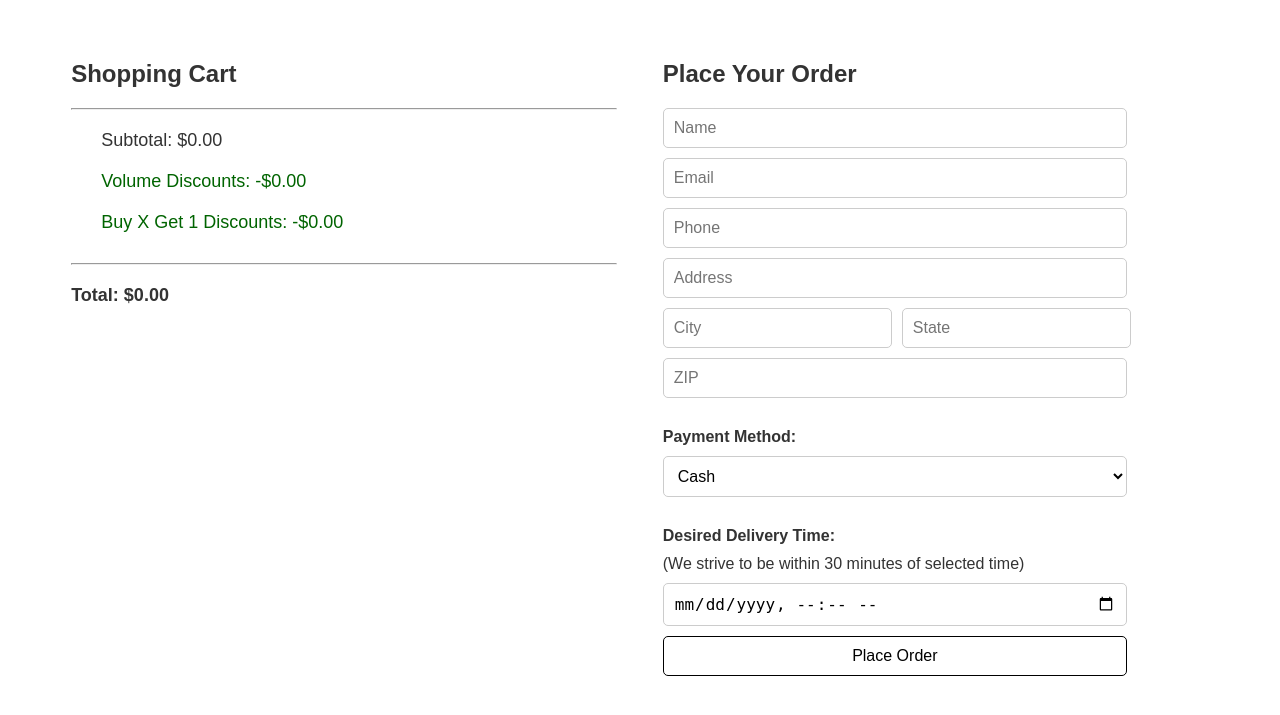
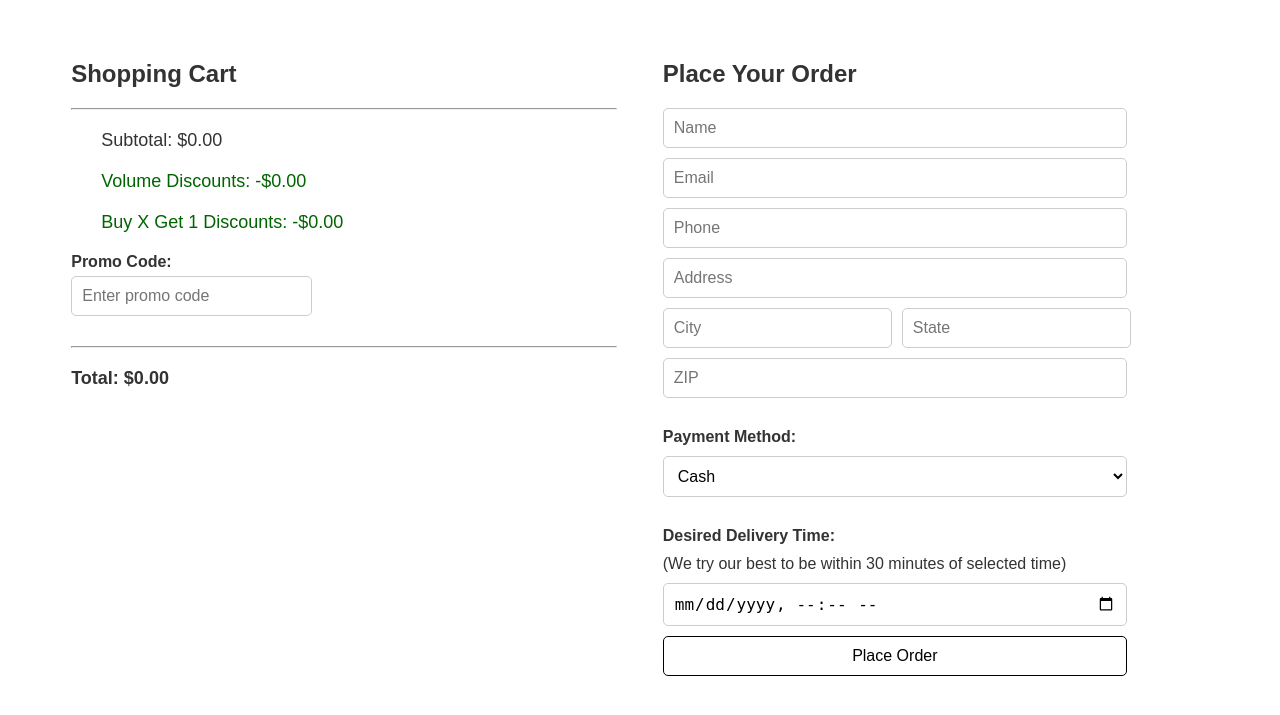
Before and after one commit to Loganbn2/TopCola, a Flask app: template templates/cart.html in a window 1280 px wide. Shown: the top 715 px of the page. Run offline with Flask 3, Linux system fonts and the light colour scheme; the template is opened without the code that fills it, so the values that code supplies are empty.

Commit message:
implemented promo codes to cart

```diff
--- a/main.py
+++ b/main.py
@@ -6,7 +6,7 @@ from flask_cors import CORS
 import time
 import requests
 import threading
-from product_data import get_product_info, get_product_ids_by_tag, get_flower_info, get_volume_discounts, get_groups
+from product_data import get_product_info, get_product_ids_by_tag, get_flower_info, get_volume_discounts, get_groups, get_promo_codes
 from random import shuffle
 
 
@@ -82,10 +82,11 @@ def render_cart():
         cart_data = []
         volume_discounts, error = get_volume_discounts(supabase)
         groups, error = get_groups(supabase)
-        return render_template('cart.html', cart=cart_data, volume_discounts=volume_discounts, groups=groups, error=error)
+        promo_codes, error = get_promo_codes(supabase)
+        return render_template('cart.html', cart=cart_data, volume_discounts=volume_discounts, groups=groups, promo_codes=promo_codes, error=error)
     except Exception as e:
         logging.error(f"Error rendering cart: {e}")
-        return render_template('cart.html', cart=[], groups=[], volume_discounts=[], error=f"An error occurred: {str(e)}")
+        return render_template('cart.html', cart=[], groups=[], volume_discounts=[], promo_codes=[], error=f"An error occurred: {str(e)}")
 
 # run
 if __name__ == "__main__":
--- a/templates/cart.html
+++ b/templates/cart.html
@@ -217,6 +217,25 @@
             border: 1px solid #ccc;
             border-radius: 5px;
             font-size: 16px;
+        }
+
+        .promo-code {
+            margin-top: 20px;
+            font-size: 16px;
+        }
+
+        .promo-code input {
+            padding: 10px;
+            border: 1px solid #ccc;
+            border-radius: 5px;
+            font-size: 16px;
+            width: 40%; /* Shrink the input field to 40% width */
+        }
+
+        .promo-code label {
+            display: block;
+            margin-bottom: 5px;
+            font-weight: bold;
         }
     </style>
     <script>
@@ -473,9 +492,43 @@
             document.getElementById('cart-total').textContent = `Total: $${(subtotal - totalDiscounts - bogoDiscounts).toFixed(2)}`;
         }
 
+        function applyPromoCode() {
+            const promoCodeInput = document.getElementById('promo-code').value.trim();
+            const promoCodes = JSON.parse('{{ promo_codes|tojson|safe }}');
+            const cartTotalElement = document.getElementById('cart-total');
+            const subtotal = parseFloat(document.getElementById('cart-subtotal').textContent.replace('Subtotal: $', '')) || 0;
+
+            const promoCode = promoCodes.find(code => code.code === promoCodeInput);
+
+            if (promoCode) {
+                const dollarsOff = promoCode.dollars_off || 0;
+                const percentOff = promoCode.percent_off || 0;
+
+                const existingDiscounts = parseFloat(document.getElementById('cart-discounts').textContent.replace('Volume Discounts: -$', '')) || 0;
+                const bogoDiscounts = parseFloat(document.getElementById('cart-bogo-discounts').textContent.replace('Buy X Get 1 Discounts: -$', '')) || 0;
+
+                const adjustedSubtotal = subtotal - existingDiscounts - bogoDiscounts;
+                const percentDiscount = (adjustedSubtotal * percentOff) / 100;
+                const totalDiscount = dollarsOff + percentDiscount;
+
+                const promoDiscountElement = document.getElementById('cart-promo-discounts');
+                promoDiscountElement.textContent = `Promo Code (${promoCode.code}): -$${totalDiscount.toFixed(2)}`;
+                promoDiscountElement.style.display = totalDiscount > 0 ? 'block' : 'none';
+
+                cartTotalElement.textContent = `Total: $${(adjustedSubtotal - totalDiscount).toFixed(2)}`;
+            } else {
+                alert('Invalid promo code. Please try again.');
+            }
+        }
+
         document.addEventListener('DOMContentLoaded', () => {
             loadCart();
             calculateTierTotals(); // Call the function after loading the cart
+
+            const promoCodeInput = document.getElementById('promo-code');
+            if (promoCodeInput) {
+                promoCodeInput.addEventListener('change', applyPromoCode);
+            }
         });
     </script>
 </head>
@@ -495,6 +548,13 @@
             </div>
             <div id="cart-bogo-discounts" class="discounts-total">
                 Buy X Get 1 Discounts: $0.00
+            </div>
+            <div id="cart-promo-code" class="promo-code">
+                <label for="promo-code">Promo Code:</label>
+                <input type="text" id="promo-code" placeholder="Enter promo code">
+            </div>
+            <div id="cart-promo-discounts" class="discounts-total" style="display:none;">
+                Promo Code Discount: -$0.00
             </div>
             <hr style="margin-top: 30px;"> <!-- Divider line between discounts and total -->
             <div id="cart-total" class="cart-total">
@@ -519,7 +579,7 @@
                     <option value="zelle">Zelle</option>
                 </select>
                 <label style="font-weight: bold; padding-top: 20px;" for="delivery-time">Desired Delivery Time:</label>
-                <label for="delivery-time">(We strive to be within 30 minutes of selected time)</label>
+                <label for="delivery-time">(We try our best to be within 30 minutes of selected time)</label>
                 <input type="datetime-local" id="delivery-time" name="delivery-time" required>
                 <button type="submit">Place Order</button>
             </form>
```
Also changed, not shown: product_data.py (+24 -0 lines).
